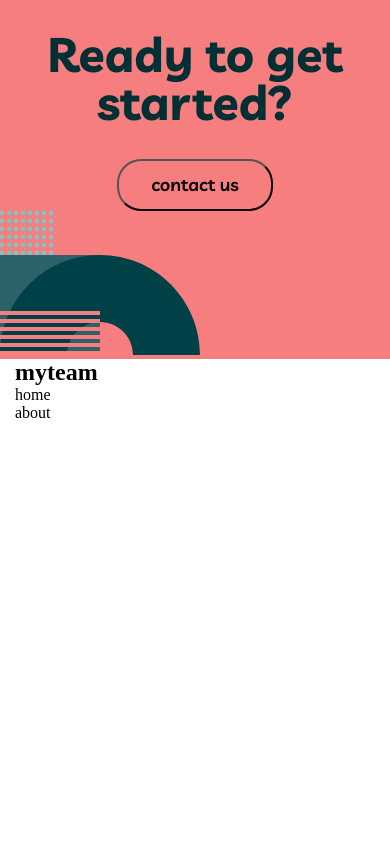
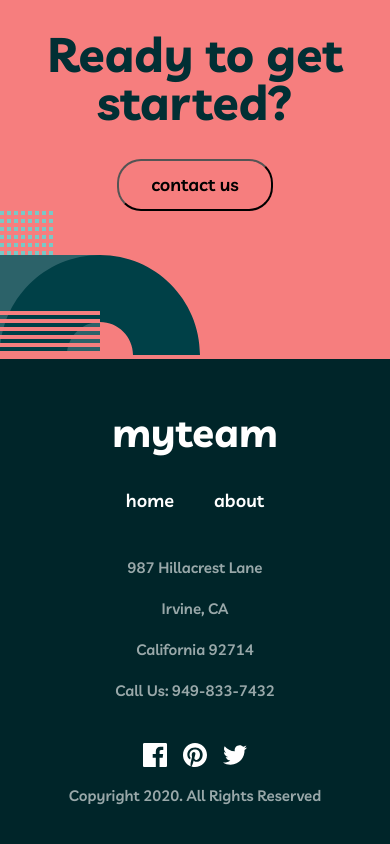
Before and after one commit to sobirbekdev/Jamoaviy-ish, a plain HTML site: page index.html in a window 390 px wide. Shown: the part 3919-4763 px from the top of the page. Before the commit the page ends 4359 px from the top, so only its background shows below. Drawn offline with Linux system fonts and the light colour scheme.

Commit message:
ful xolat

```diff
--- a/SCSS/Blocs/_footer.scss
+++ b/SCSS/Blocs/_footer.scss
@@ -0,0 +1,200 @@
+footer {
+    background-color: $footer-bg ;
+}
+
+.footer__box {
+    display: flex;
+    justify-content: space-between;
+    padding: 48px 0;
+    gap: 40px;
+
+    h1 {
+        color: #fff;
+        font-size: 40px;
+        font-family: 'Livvic';
+        cursor: pointer;
+
+        &:hover {
+            color: $h1-h2_active;
+            transform: $transform_;
+            transition: $transition-;
+        }
+
+        &:active {
+            color: $h1-h2_hover ;
+            transform: $transform_;
+            transition: $transition-;
+        }
+    }
+}
+
+.footer__list {
+    display: flex;
+    justify-content: space-between;
+    flex-direction: column;
+
+    ul {
+        display: flex;
+        gap: 40px;
+
+        li {
+            a {
+                font-family: 'Livvic';
+                font-style: normal;
+                font-weight: 600;
+                font-size: 18px;
+                line-height: 28px;
+                color: #fff;
+
+                &:hover {
+                    color: $h1-h2_active;
+                    transform: $transform_;
+                    transition: $transition-;
+                }
+
+                &:active {
+                    color: $h1-h2_hover ;
+                    transform: $transform_;
+                    transition: $transition-;
+                }
+            }
+
+        }
+    }
+}
+
+.footer__itim {
+    display: flex;
+    align-items: center;
+    flex-direction: column;
+    row-gap: 16px;
+
+    a {
+        font-family: 'Livvic';
+        font-style: normal;
+        font-weight: 600;
+        font-size: 15px;
+        line-height: 25px;
+        color: #FFFFFF;
+        mix-blend-mode: normal;
+        opacity: 0.6;
+
+        &:hover {
+            color: $h1-h2_active;
+            transform: $transform_;
+            transition: $transition-;
+        }
+
+        &:active {
+            color: $h1-h2_hover ;
+            transform: $transform_;
+            transition: $transition-;
+        }
+    }
+}
+
+.footer__navbar {
+    display: flex;
+    gap: 16px;
+    flex-direction: column;
+    justify-content: space-between;
+
+    ul {
+        display: flex;
+        gap: 16px;
+
+        img {
+            cursor: pointer;
+
+            &:hover {
+                border: $border_hover;
+                transform: $transform_;
+                transition: $transition-;
+            }
+
+            &:active {
+                border: $border_activ;
+                transform: $transform_;
+                transition: $transition-;
+            }
+        }
+    }
+
+    h2 {
+        font-family: 'Livvic';
+        font-style: normal;
+        font-weight: 600;
+        font-size: 15px;
+        line-height: 25px;
+        color: #FFFFFF;
+        mix-blend-mode: normal;
+        opacity: 0.6;
+        cursor: pointer;
+    }
+}
+
+// media
+
+@media screen and (max-width: 768px) {
+    .footer__box {
+        display: flex;
+        flex-direction: column;
+
+    }
+
+    .footer__navbar {
+        display: flex;
+        justify-content: space-between;
+    }
+
+    .footer__list {
+        display: inline-block;
+
+        ul {
+            margin-top: 80px;
+        }
+    }
+
+    .footer__itim {
+        display: flex;
+        flex-direction: column;
+        align-items: flex-end;
+        margin-top: -180px;
+    }
+
+    .footer__navbar {
+        flex-direction: row;
+    }
+}
+
+//  media-mobilne
+
+@media screen and (max-width: 481px) {
+    .footer__box {
+        display: flex;
+        flex-wrap: wrap;
+        flex-direction: column;
+        align-items: center;
+    }
+
+    .footer__list {
+        display: flex;
+        flex-direction: column;
+        align-items: center;
+
+        ul {
+            margin-top: 30px;
+        }
+    }
+
+    .footer__itim {
+        margin-top: 0;
+        align-items: center;
+    }
+
+    .footer__navbar {
+        display: flex;
+        flex-direction: column;
+        align-items: center;
+    }
+}
--- a/index.html
+++ b/index.html
@@ -187,23 +187,28 @@
                 <nav class="footer__list">
                     <h1>myteam</h1>
                     <ul>
-                        <li>home</li>
-                        <li>about</li>
+                        <li> <a href="#">home</a> </li>
+                        <li> <a href="#">about</a> </li>
                     </ul>
+
+                </nav>
                 <nav class="footer__itim">
-                        <p></p>
-                        <p></p>
-                        <p></p>
-                        <p></p>
-                        <p></p>
+                    <a href="#">987 Hillacrest Lane</a>
+                    <a href="#">Irvine, CA</a>
+                    <a href="#">California 92714</a>
+                    <a href="#">Call Us: 949-833-7432</a>
                 </nav>
+                <nav class="footer__navbar">
+                    <ul>
+                        <img src="./Imgs/Fezbok.svg" alt="Fezbok">
+                        <img src="./Imgs/Path.svg" alt="Path">
+                        <img src="./Imgs/Twittr.svg" alt="Twittr">
+                    </ul>
+                    <h2>
+                        Copyright 2020. All Rights Reserved
+                    </h2>
                 </nav>
 
-                <nav class="footer__navbar">
-                    <img src="" alt="">
-                    <img src="" alt="">
-                    <img src="" alt="">
-                </nav>
             </div>
         </div>
     </footer>
```
Also changed, not shown: Imgs/Fezbok.svg (added), Imgs/Path.svg (added), Imgs/Twittr.svg (added), css/main.css, 1 other file. Lines whose indentation alone changed are shown as unchanged.
